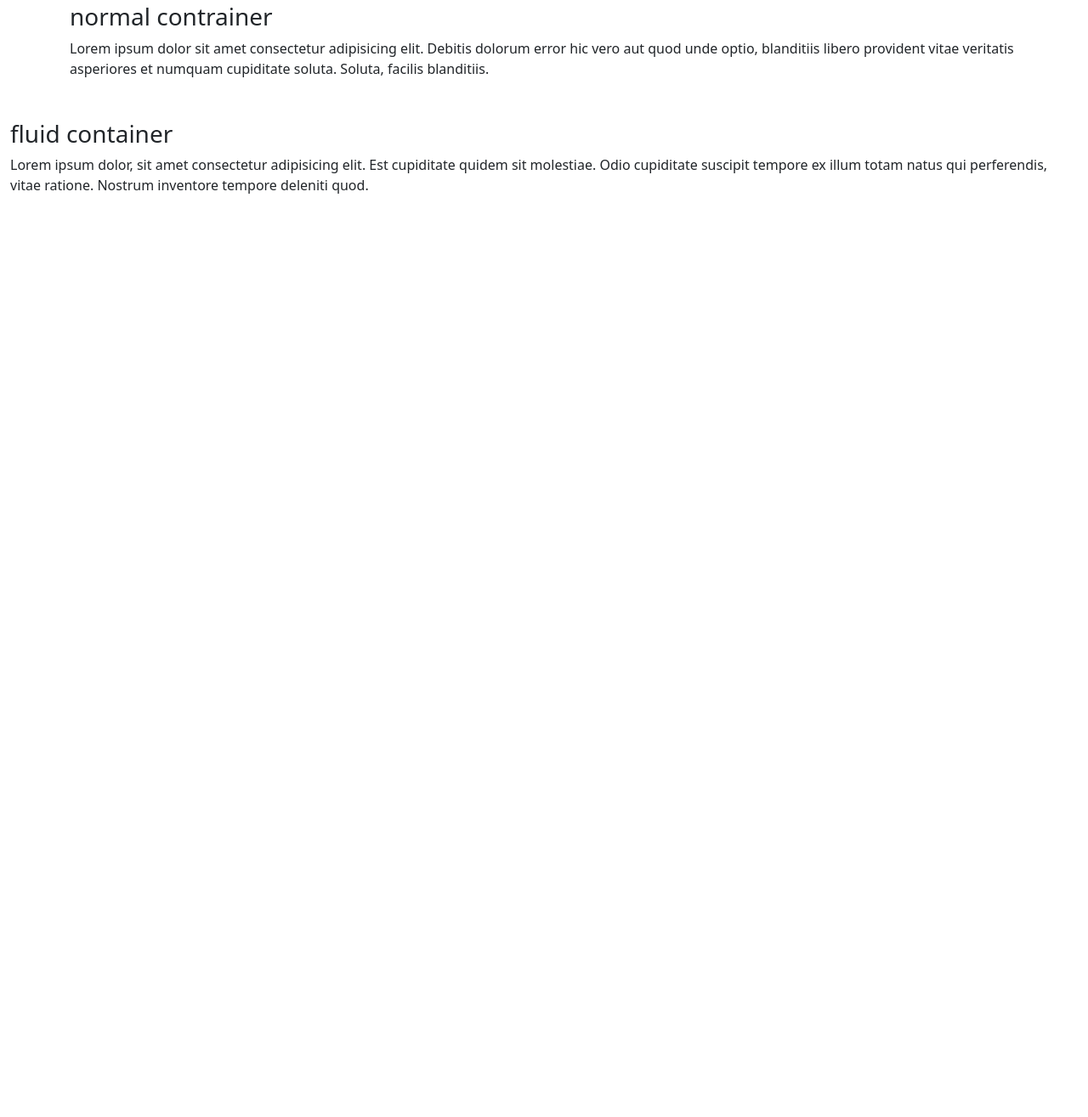
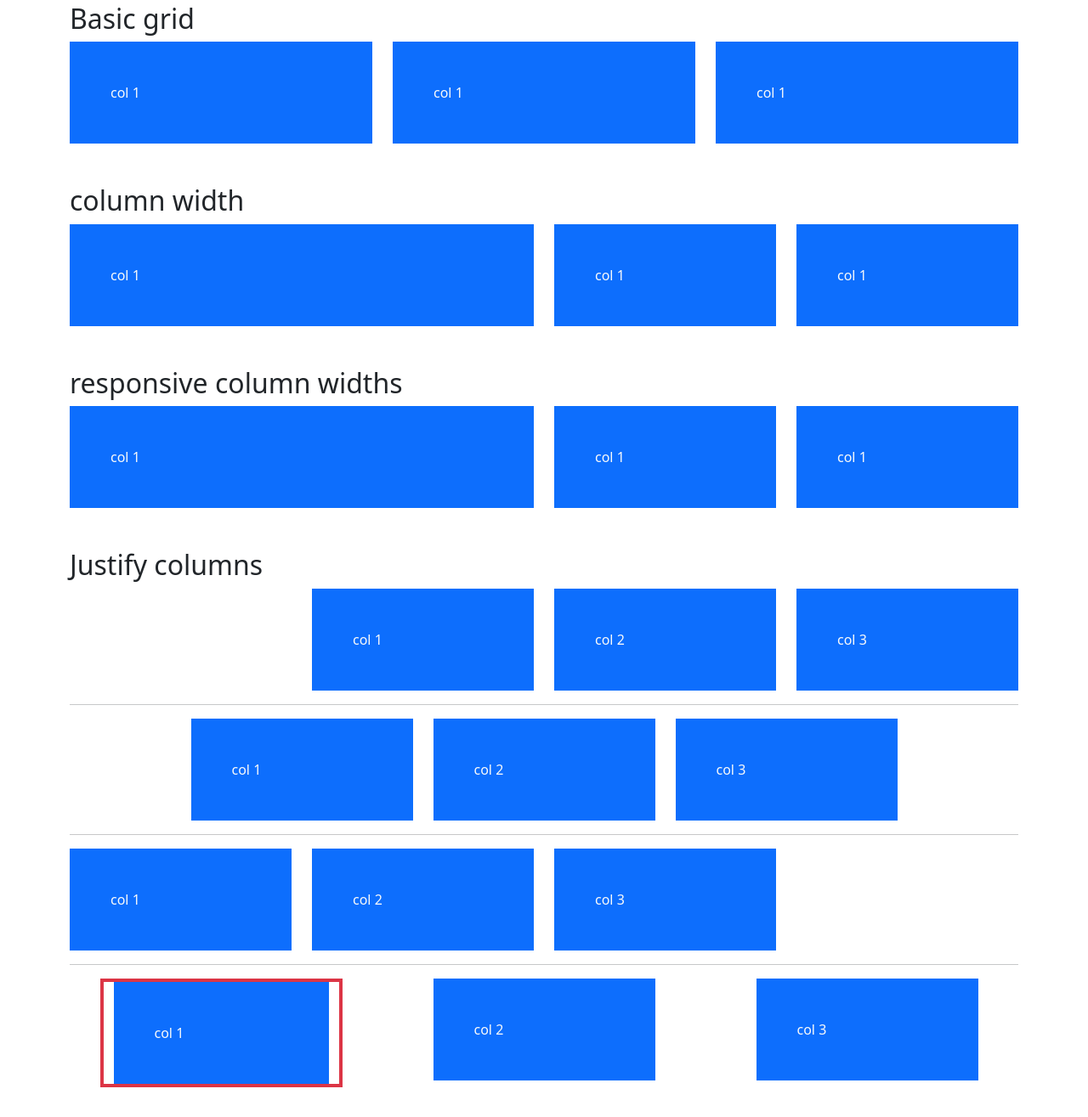
Before and after one commit to s-faris-k/bootstrap-tutorails, a plain HTML site: page index.html in a window 1280 px wide. Shown: the part 45-1360 px from the top of the page at 85% size. Before the commit the page ends 800 px from the top, so only its background shows below. Drawn offline with nearby package versions, Linux system fonts and the light colour scheme.

Commit message:
containers

```diff
--- a/index.html
+++ b/index.html
@@ -6,15 +6,105 @@
     <link href="https://cdn.jsdelivr.net/npm/bootstrap@5.3.3/dist/css/bootstrap.min.css" rel="stylesheet" integrity="sha384-QWTKZyjpPEjISv5WaRU9OFeRpok6YctnYmDr5pNlyT2bRjXh0JMhjY6hW+ALEwIH" crossorigin="anonymous">
 </head>
 <body>
+<div class="container-lg my-5">
+    <h2>Basic grid</h2>
+    <div class="row">
+        <div class="col">
+            <div class="p-5 bg-primary text-light">col 1</div>
+        </div>
+        <div class="col">
+            <div class="p-5 bg-primary text-light">col 1</div>
+        </div>
+        <div class="col">
+            <div class="p-5 bg-primary text-light">col 1</div>
+        </div>
+    </div>
+</div>
 
-<div class="container my-5">
-    <h3>normal contrainer</h3>
-    <p>Lorem ipsum dolor sit amet consectetur adipisicing elit. Debitis dolorum error hic vero aut quod unde optio, blanditiis libero provident vitae veritatis asperiores et numquam cupiditate soluta. Soluta, facilis blanditiis.</p>
+
+<div class="container-lg my-5">
+    <h2>column width</h2>
+    <div class="row">
+        <div class="col-6">
+            <div class="p-5 bg-primary text-light">col 1</div>
+        </div>
+        <div class="col-3">
+            <div class="p-5 bg-primary text-light">col 1</div>
+        </div>
+        <div class="col-3">
+            <div class="p-5 bg-primary text-light">col 1</div>
+        </div>
+    </div>
 </div>
-<div class="container-fluid">
-    <h3>fluid container</h3>
-    <p>Lorem ipsum dolor, sit amet consectetur adipisicing elit. Est cupiditate quidem sit molestiae. Odio cupiditate suscipit tempore ex illum totam natus qui perferendis, vitae ratione. Nostrum inventore tempore deleniti quod.</p>
+
+<div class="container-lg my-5">
+    <h2>responsive column widths</h2>
+    <div class="row">
+        <div class="col-sm-4 col-lg-6">
+            <div class="p-5 bg-primary text-light">col 1</div>
+        </div>
+        <div class="col-sm-4 col-lg-3">
+            <div class="p-5 bg-primary text-light">col 1</div>
+        </div>
+        <div class="col-sm-4 col-lg-3">
+            <div class="p-5 bg-primary text-light">col 1</div>
+        </div>
+    </div>
 </div>
+
+<div class="container-lg my-5">
+    <h2>Justify columns</h2>
+    <div class="row justify-content-end">
+        <div class="col-md-3">
+            <div class="p-5 bg-primary text-light">col 1</div>
+        </div>
+        <div class="col-md-3">
+            <div class="p-5 bg-primary text-light">col 2</div>
+        </div>
+        <div class="col-md-3">
+            <div class="p-5 bg-primary text-light">col 3</div>
+        </div>
+    </div>
+    <hr>
+    <div class="row justify-content-center ">
+        <div class="col-md-3">
+            <div class="p-5 bg-primary text-light">col 1</div>
+        </div>
+        <div class="col-md-3">
+            <div class="p-5 bg-primary text-light">col 2</div>
+        </div>
+        <div class="col-md-3">
+            <div class="p-5 bg-primary text-light">col 3</div>
+        </div>
+    </div>
+    <hr>
+    <div class="row justify-content-start">
+        <div class="col-md-3">
+            <div class="p-5 bg-primary text-light">col 1</div>
+        </div>
+        <div class="col-md-3">
+            <div class="p-5 bg-primary text-light">col 2</div>
+        </div>
+        <div class="col-md-3">
+            <div class="p-5 bg-primary text-light">col 3</div>
+        </div>
+    </div>
+    <hr>
+    <div class="row justify-content-around">
+        <div class="col-md-3 border border-4 border-danger">
+            <div class="p-5 bg-primary text-light">col 1</div>
+        </div>
+        <div class="col-md-3">
+            <div class="p-5 bg-primary text-light">col 2</div>
+        </div>
+        <div class="col-md-3">
+            <div class="p-5 bg-primary text-light">col 3</div>
+        </div>
+    </div>
+</div>
+
+
+
 
 
  <script src="https://cdn.jsdelivr.net/npm/bootstrap@5.3.3/dist/js/bootstrap.bundle.min.js" integrity="sha384-YvpcrYf0tY3lHB60NNkmXc5s9fDVZLESaAA55NDzOxhy9GkcIdslK1eN7N6jIeHz" crossorigin="anonymous"></script>
```
